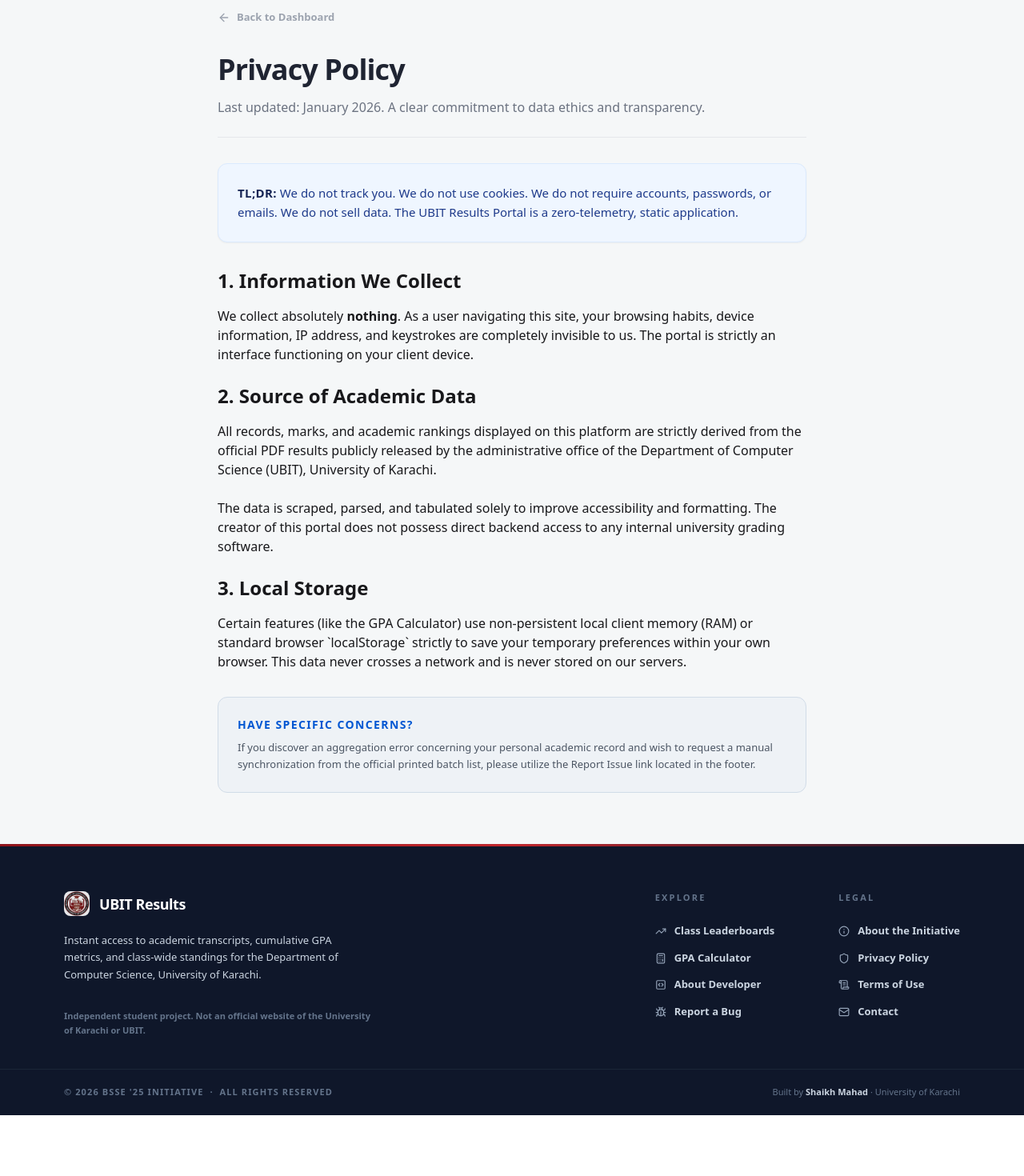
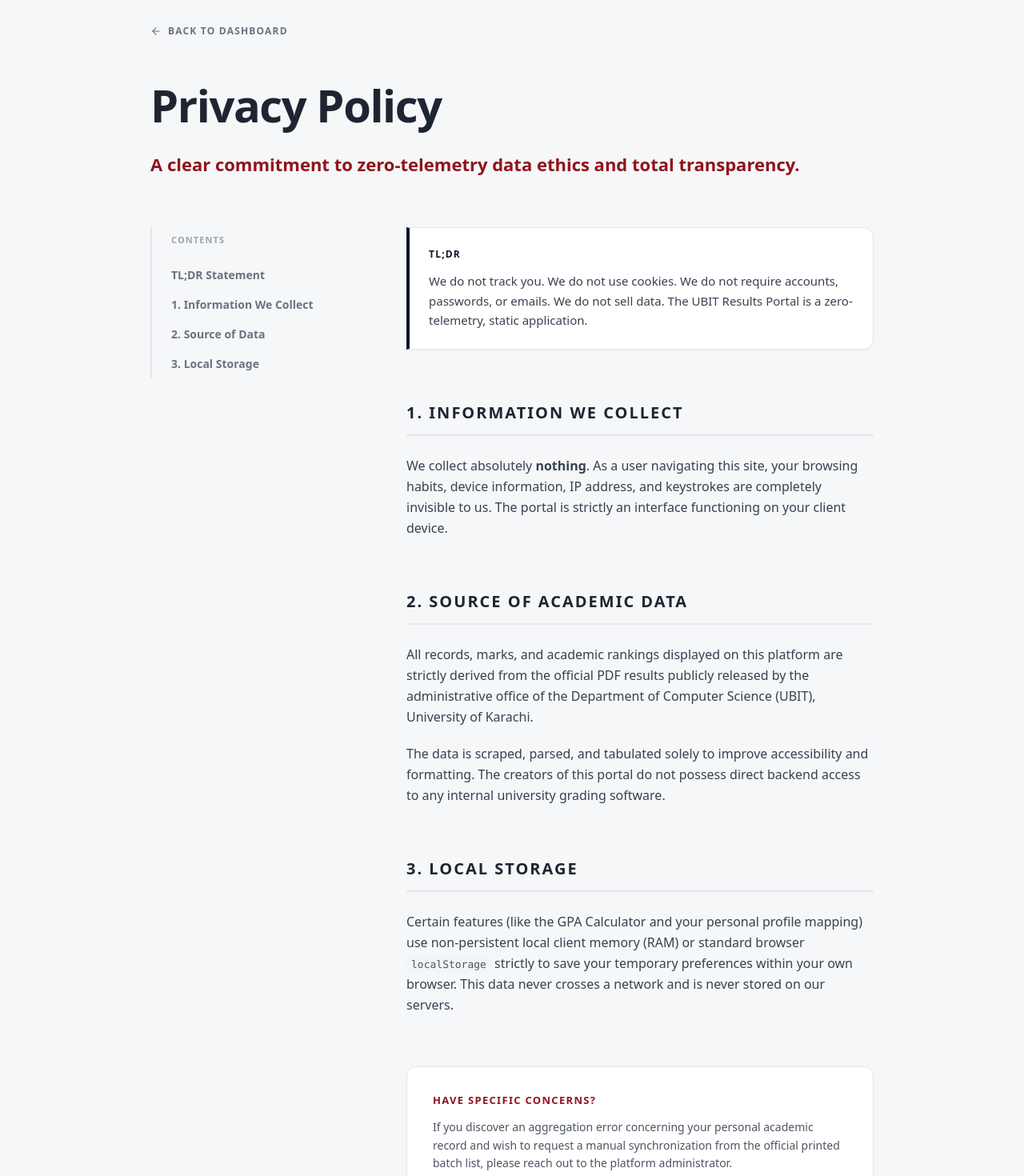
Before and after one commit to codewithmahad/ubit-semester-result-dashboard, a Next.js app: page /privacy in a window 1280 px wide. Shown: the part 120-1590 px from the top of the page at 80% size. Before the commit the page ends 1514 px from the top, so only its background shows below. Built offline with nearby package versions, Linux system fonts and the light colour scheme.

Commit message:
feat: add privacy policy and terms of use pages

```diff
--- a/src/app/privacy/page.tsx
+++ b/src/app/privacy/page.tsx
@@ -10,56 +10,99 @@
 
 export default function PrivacyPage() {
   return (
-    <div className="min-h-screen bg-[#f5f7f8] flex flex-col">
+    <div className="min-h-screen bg-[#F5F7F8] flex flex-col">
       <Nav />
 
-      <main className="flex-1 w-full max-w-[800px] mx-auto px-4 py-8 md:py-16 md:px-8">
+      <main className="flex-1 w-full max-w-[1000px] mx-auto px-6 md:px-12 pt-12 md:pt-20 pb-24">
         <Link
           href="/"
-          className="inline-flex items-center gap-2 text-[13px] font-bold text-gray-400 hover:text-[#0056D2] transition-colors mb-6 md:mb-8"
+          className="inline-flex items-center gap-2 text-[12px] font-bold text-gray-500 hover:text-[#8F141B] transition-colors uppercase tracking-widest mb-12"
         >
-          <ArrowLeft className="w-4 h-4" /> Back to Dashboard
+          <ArrowLeft className="w-3.5 h-3.5" /> Back to Dashboard
         </Link>
 
-        <h1 className="text-[28px] md:text-[36px] font-black text-[#1f2432] tracking-tight leading-tight mb-3">
-          Privacy Policy
-        </h1>
-        <p className="text-[14px] md:text-[16px] text-gray-500 font-medium leading-relaxed mb-8 pb-6 border-b border-gray-200">
-          Last updated: January 2026. A clear commitment to data ethics and transparency.
-        </p>
+        {/* HERO */}
+        <header className="mb-16">
+          <h1 className="text-[40px] md:text-[56px] font-black text-[#1f2432] tracking-tight leading-tight mb-6">
+            Privacy Policy
+          </h1>
+          <p className="text-[18px] md:text-[22px] font-semibold text-[#8F141B] leading-snug">
+            A clear commitment to zero-telemetry data ethics and total transparency.
+          </p>
+        </header>
 
-        <article className="prose prose-zinc max-w-none prose-headings:text-[#1f2432] prose-headings:font-bold prose-p:text-gray-600 prose-p:leading-loose">
-          <div className="mb-8 p-6 bg-blue-50 border border-blue-100 rounded-xl shadow-sm">
-            <p className="text-[15px] text-blue-900 font-medium leading-relaxed m-0">
-              <strong className="text-blue-950 font-black tracking-wide">TL;DR:</strong> We do not track you. We do not use cookies. We do not require accounts, passwords, or emails. We do not sell data. The UBIT Results Portal is a zero-telemetry, static application.
-            </p>
-          </div>
+        {/* LAYOUT GRID */}
+        <div className="grid grid-cols-1 lg:grid-cols-[240px_1fr] gap-12 lg:gap-20 items-start">
 
-          <h2 className="text-xl md:text-2xl font-bold mb-4">1. Information We Collect</h2>
-          <p className="mb-6">
-            We collect absolutely <strong>nothing</strong>. As a user navigating this site, your browsing habits, device information, IP address, and keystrokes are completely invisible to us. The portal is strictly an interface functioning on your client device.
-          </p>
+          {/* STICKY TOC */}
+          <aside className="hidden lg:block sticky top-[100px] border-l-2 border-gray-200 pl-6 py-2">
+            <h3 className="text-[11px] font-black uppercase tracking-widest text-gray-400 mb-6">Contents</h3>
+            <nav className="space-y-4">
+              <a href="#tldr" className="block text-[14px] font-bold text-gray-500 hover:text-[#1f2432] transition-colors">TL;DR Statement</a>
+              <a href="#information" className="block text-[14px] font-bold text-gray-500 hover:text-[#1f2432] transition-colors">1. Information We Collect</a>
+              <a href="#source" className="block text-[14px] font-bold text-gray-500 hover:text-[#1f2432] transition-colors">2. Source of Data</a>
+              <a href="#storage" className="block text-[14px] font-bold text-gray-500 hover:text-[#1f2432] transition-colors">3. Local Storage</a>
+            </nav>
+          </aside>
 
-          <h2 className="text-xl md:text-2xl font-bold mb-4">2. Source of Academic Data</h2>
-          <p className="mb-6">
-            All records, marks, and academic rankings displayed on this platform are strictly derived from the official PDF results publicly released by the administrative office of the Department of Computer Science (UBIT), University of Karachi.
-          </p>
-          <p className="mb-6">
-            The data is scraped, parsed, and tabulated solely to improve accessibility and formatting. The creator of this portal does not possess direct backend access to any internal university grading software.
-          </p>
+          {/* CONTENT */}
+          <article className="space-y-16">
 
-          <h2 className="text-xl md:text-2xl font-bold mb-4">3. Local Storage</h2>
-          <p className="mb-8">
-            Certain features (like the GPA Calculator) use non-persistent local client memory (RAM) or standard browser `localStorage` strictly to save your temporary preferences within your own browser. This data never crosses a network and is never stored on our servers.
-          </p>
+            <section id="tldr" className="scroll-mt-[100px]">
+              <div className="bg-white border border-gray-200 border-l-[4px] border-l-[#0F172A] rounded-r-xl p-6 shadow-sm">
+                <p className="text-[12px] font-black uppercase tracking-widest text-[#0F172A] mb-3">TL;DR</p>
+                <p className="text-[15px] text-gray-700 leading-relaxed font-medium">
+                  We do not track you. We do not use cookies. We do not require accounts, passwords, or emails. We do not sell data. The UBIT Results Portal is a zero-telemetry, static application.
+                </p>
+              </div>
+            </section>
 
-          <div className="bg-[#eef2f6] p-6 rounded-xl border border-[#d1dce8]">
-            <h3 className="text-[#0056D2] text-sm font-bold uppercase tracking-widest mb-2">Have specific concerns?</h3>
-            <p className="text-gray-600 text-[13px] font-medium leading-relaxed mb-0">
-              If you discover an aggregation error concerning your personal academic record and wish to request a manual synchronization from the official printed batch list, please utilize the Report Issue link located in the footer.
-            </p>
-          </div>
-        </article>
+            <section id="information" className="scroll-mt-[100px]">
+              <h2 className="text-[18px] md:text-[20px] font-black uppercase tracking-widest text-[#1f2432] mb-6 border-b-2 border-gray-200 pb-3">
+                1. Information We Collect
+              </h2>
+              <div className="space-y-5 text-[15px] md:text-[16px] text-gray-700 font-medium leading-relaxed">
+                <p>
+                  We collect absolutely <strong>nothing</strong>. As a user navigating this site, your browsing habits, device information, IP address, and keystrokes are completely invisible to us. The portal is strictly an interface functioning on your client device.
+                </p>
+              </div>
+            </section>
+
+            <section id="source" className="scroll-mt-[100px]">
+              <h2 className="text-[18px] md:text-[20px] font-black uppercase tracking-widest text-[#1f2432] mb-6 border-b-2 border-gray-200 pb-3">
+                2. Source of Academic Data
+              </h2>
+              <div className="space-y-5 text-[15px] md:text-[16px] text-gray-700 font-medium leading-relaxed">
+                <p>
+                  All records, marks, and academic rankings displayed on this platform are strictly derived from the official PDF results publicly released by the administrative office of the Department of Computer Science (UBIT), University of Karachi.
+                </p>
+                <p>
+                  The data is scraped, parsed, and tabulated solely to improve accessibility and formatting. The creators of this portal do not possess direct backend access to any internal university grading software.
+                </p>
+              </div>
+            </section>
+
+            <section id="storage" className="scroll-mt-[100px]">
+              <h2 className="text-[18px] md:text-[20px] font-black uppercase tracking-widest text-[#1f2432] mb-6 border-b-2 border-gray-200 pb-3">
+                3. Local Storage
+              </h2>
+              <div className="space-y-5 text-[15px] md:text-[16px] text-gray-700 font-medium leading-relaxed">
+                <p>
+                  Certain features (like the GPA Calculator and your personal profile mapping) use non-persistent local client memory (RAM) or standard browser <code className="bg-gray-100 text-gray-600 px-1.5 py-0.5 rounded text-[13px]">localStorage</code> strictly to save your temporary preferences within your own browser. This data never crosses a network and is never stored on our servers.
+                </p>
+              </div>
+            </section>
+
+            {/* CTA/Contact box */}
+            <div className="mt-12 p-8 bg-white border border-gray-200 rounded-xl shadow-sm">
+              <h3 className="text-[13px] font-black uppercase tracking-widest text-[#8F141B] mb-3">Have specific concerns?</h3>
+              <p className="text-[14px] text-gray-600 font-medium leading-relaxed">
+                If you discover an aggregation error concerning your personal academic record and wish to request a manual synchronization from the official printed batch list, please reach out to the platform administrator.
+              </p>
+            </div>
+
+          </article>
+        </div>
       </main>
 
       <Footer />
--- a/src/app/terms/page.tsx
+++ b/src/app/terms/page.tsx
@@ -10,53 +10,94 @@
 
 export default function TermsPage() {
   return (
-    <div className="min-h-screen bg-[#f5f7f8] flex flex-col">
+    <div className="min-h-screen bg-[#F5F7F8] flex flex-col">
       <Nav />
 
-      <main className="flex-1 w-full max-w-[800px] mx-auto px-4 py-8 md:py-16 md:px-8">
+      <main className="flex-1 w-full max-w-[1000px] mx-auto px-6 md:px-12 pt-12 md:pt-20 pb-24">
         <Link
           href="/"
-          className="inline-flex items-center gap-2 text-[13px] font-bold text-gray-400 hover:text-[#0056D2] transition-colors mb-6 md:mb-8"
+          className="inline-flex items-center gap-2 text-[12px] font-bold text-gray-500 hover:text-[#8F141B] transition-colors uppercase tracking-widest mb-12"
         >
-          <ArrowLeft className="w-4 h-4" /> Back to Dashboard
+          <ArrowLeft className="w-3.5 h-3.5" /> Back to Dashboard
         </Link>
 
-        <h1 className="text-[28px] md:text-[36px] font-black text-[#1f2432] tracking-tight leading-tight mb-3">
-          Terms of Use & Disclaimer
+        {/* HERO */}
+        <header className="mb-16">
+          <h1 className="text-[40px] md:text-[56px] font-black text-[#1f2432] tracking-tight leading-tight mb-6">
+            Terms of Use
           </h1>
-        <p className="text-[14px] md:text-[16px] text-gray-500 font-medium leading-relaxed mb-8 pb-6 border-b border-gray-200">
+          <p className="text-[18px] md:text-[22px] font-semibold text-[#8F141B] leading-snug">
             Understanding the legal scope and official standing of this student-led utility.
           </p>
+        </header>
 
-        <article className="prose prose-zinc max-w-none prose-headings:text-[#1f2432] prose-headings:font-bold prose-p:text-gray-600 prose-p:leading-loose">
-          <h2 className="text-xl md:text-2xl font-bold mb-4">1. Unofficial Estimation Utility</h2>
-          <p className="mb-6">
+        {/* LAYOUT GRID */}
+        <div className="grid grid-cols-1 lg:grid-cols-[240px_1fr] gap-12 lg:gap-20 items-start">
+
+          {/* STICKY TOC */}
+          <aside className="hidden lg:block sticky top-[100px] border-l-2 border-gray-200 pl-6 py-2">
+            <h3 className="text-[11px] font-black uppercase tracking-widest text-gray-400 mb-6">Contents</h3>
+            <nav className="space-y-4">
+              <a href="#unofficial" className="block text-[14px] font-bold text-gray-500 hover:text-[#1f2432] transition-colors">1. Unofficial Utility</a>
+              <a href="#liability" className="block text-[14px] font-bold text-gray-500 hover:text-[#1f2432] transition-colors">2. Liability Disclaimer</a>
+              <a href="#truth" className="block text-[14px] font-bold text-gray-500 hover:text-[#1f2432] transition-colors">3. Arbiter of Truth</a>
+              <a href="#agreement" className="block text-[14px] font-bold text-gray-500 hover:text-[#1f2432] transition-colors">4. Usage Agreement</a>
+            </nav>
+          </aside>
+
+          {/* CONTENT */}
+          <article className="space-y-16">
+
+            <section id="unofficial" className="scroll-mt-[100px]">
+              <h2 className="text-[18px] md:text-[20px] font-black uppercase tracking-widest text-[#1f2432] mb-6 border-b-2 border-gray-200 pb-3">
+                1. Unofficial Estimation Utility
+              </h2>
+              <div className="space-y-5 text-[15px] md:text-[16px] text-gray-700 font-medium leading-relaxed">
+                <p>
                   The UBIT Results Portal is an <strong>unofficial, independent</strong> student project designed to aggregate and visualize freely available academic batch results. This portal is <strong>not</strong> officially endorsed, affiliated with, or recognized by the University of Karachi administration.
                 </p>
+              </div>
+            </section>
 
-          <h2 className="text-xl md:text-2xl font-bold mb-4">2. Liability & Discrepancies</h2>
-          <p className="mb-6">
+            <section id="liability" className="scroll-mt-[100px]">
+              <h2 className="text-[18px] md:text-[20px] font-black uppercase tracking-widest text-[#1f2432] mb-6 border-b-2 border-gray-200 pb-3">
+                2. Liability & Discrepancies
+              </h2>
+              <div className="space-y-5 text-[15px] md:text-[16px] text-gray-700 font-medium leading-relaxed">
+                <p>
                   We employ robust parsing algorithms to maintain a 1:1 match with official university result postings. The built-in GPA logic closely mirrors the officially provided grading brackets. However, optical character recognition (OCR) parsing, manual entry, or mathematical rounding algorithms may occasionally produce unintended discrepancies.
                 </p>
-          <p className="mb-6">
+                <p>
                   The developers of this portal assume no liability whatsoever for inaccuracies relating to GPA offsets, ranking placements, or absent academic entries.
                 </p>
+              </div>
+            </section>
 
-          <h2 className="text-xl md:text-2xl font-bold mb-4">3. The Final Arbiter of Truth</h2>
-          <p className="mb-6">
-            Under absolutely all circumstances, the <strong>Official University of Karachi Administrative Office</strong> remains the final, legal arbiter of truth.
+            <section id="truth" className="scroll-mt-[100px]">
+              <h2 className="text-[18px] md:text-[20px] font-black uppercase tracking-widest text-[#1f2432] mb-6 border-b-2 border-gray-200 pb-3">
+                3. The Final Arbiter of Truth
+              </h2>
+              <div className="space-y-5 text-[15px] md:text-[16px] text-gray-700 font-medium leading-relaxed">
+                <p>
+                  Under absolutely all circumstances, the <strong>Official University of Karachi Administrative Office</strong> remains the final, legal arbiter of truth regarding academic standing.
                 </p>
-          <p className="mb-8">
+                <p>
                   Print-ready transcripts generated via this platform are solely for personal organizational utility. They are strictly informational and hold zero legal weight. They cannot be utilized for official university transfers, job applications requiring verified educational documents, or scholarship submissions.
                 </p>
+              </div>
+            </section>
 
-          <div className="flex gap-4 p-5 bg-red-50 border border-red-100 rounded-xl items-start">
-            <span className="text-red-500 font-black text-xl leading-none mt-1">!</span>
-            <p className="text-red-900 text-[13px] leading-relaxed mb-0 font-medium">
-              By continued usage of this platform, you explicitly agree that you understand this tool is a supplementary aid and waive any right to hold the student developers liable for any resulting academic misunderstandings.
+            <section id="agreement" className="scroll-mt-[100px]">
+              <div className="bg-white border border-gray-200 border-l-[4px] border-l-[#8F141B] rounded-r-xl p-6 md:p-8 shadow-sm">
+                <p className="text-[12px] font-black uppercase tracking-widest text-[#8F141B] mb-3">Binding Agreement</p>
+                <p className="text-[15px] text-gray-700 leading-relaxed font-medium">
+                  By continued usage of this platform, you explicitly agree that you understand this tool is a supplementary aid and waive any right to hold the student developers liable for any resulting academic misunderstandings or external complications resulting from parsed data errors.
                 </p>
               </div>
+            </section>
+
           </article>
+        </div>
       </main>
 
       <Footer />
```
Lines whose indentation alone changed are shown as unchanged.
